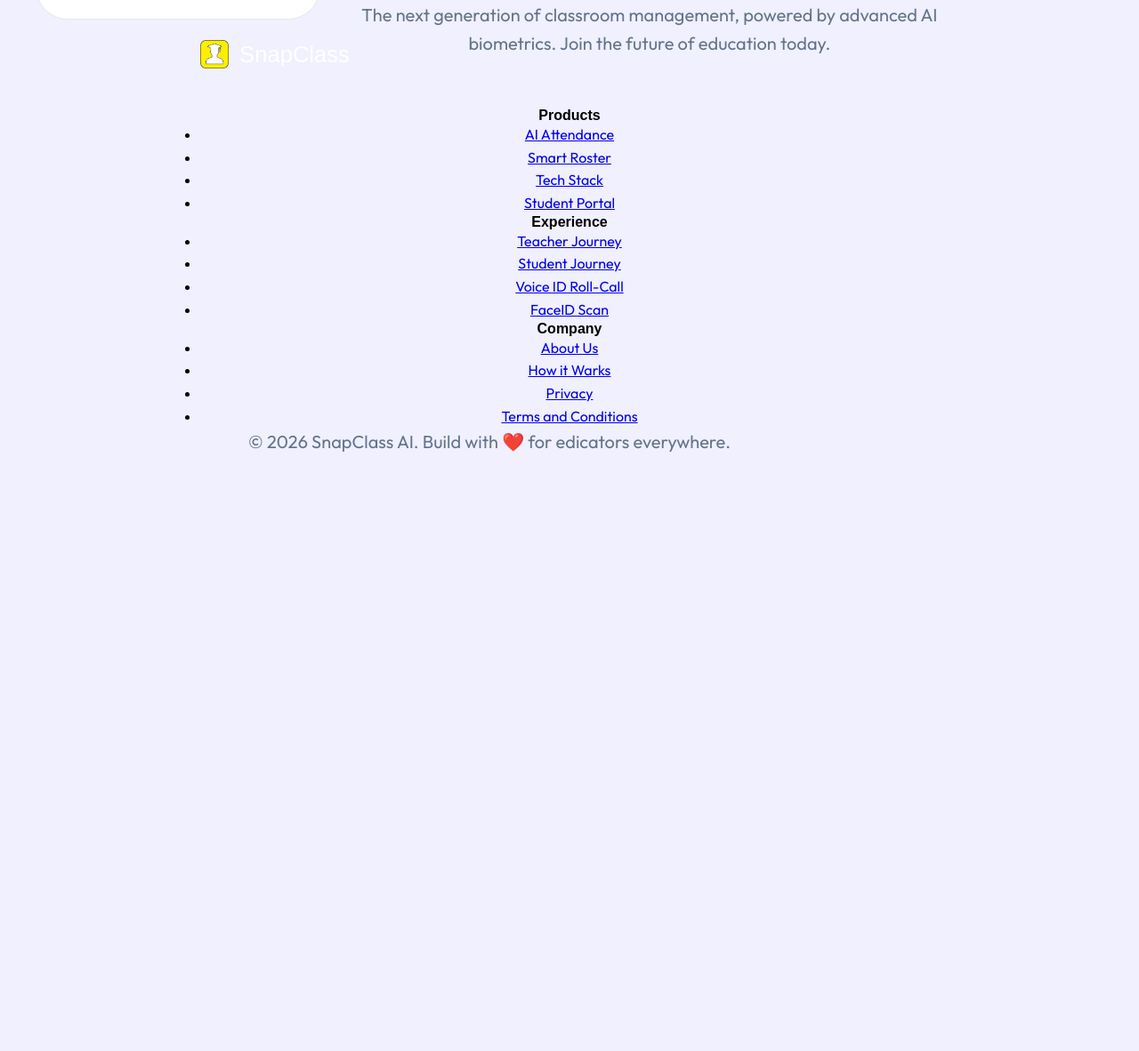
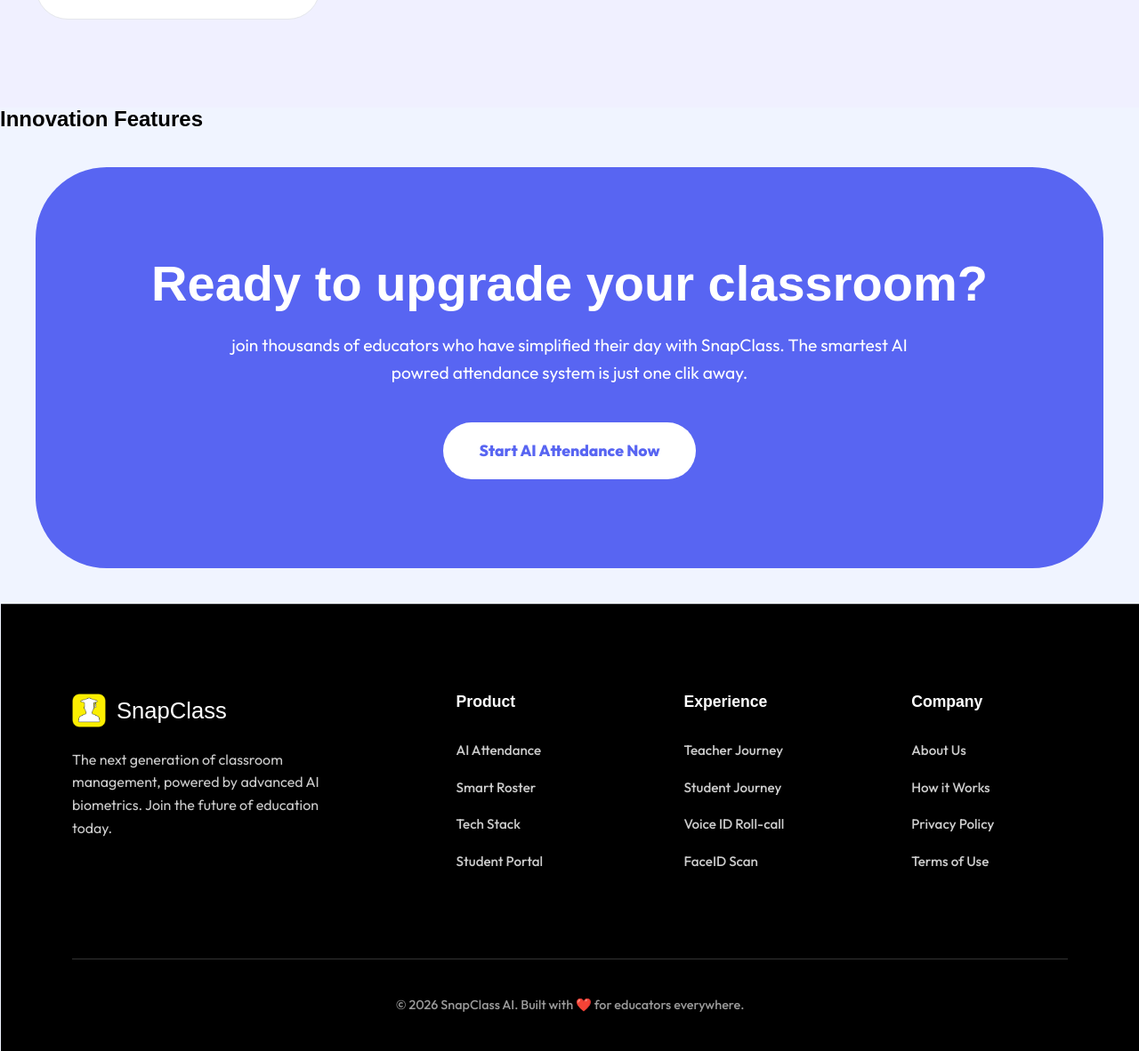
Before and after one commit to Tanvir-Sheikh-R/Landing-page-for-Attendance-by-selfie---CNN-, a Flask app: page / in a window 1280 px wide. Shown: the part 706-1888 px from the top of the page at 89% size. Before the commit the page ends 1214 px from the top, so only its background shows below. Run offline with Flask 3, Linux system fonts and the light colour scheme; some web fonts are replaced.

Commit message:
add footer section

```diff
--- a/static/css/styles.css
+++ b/static/css/styles.css
@@ -18,6 +18,7 @@ body {
     background-color: var(--bg-main);
     font-family: 'Outfit', sans-serif;
     overflow-x: hidden;
+    /* overflow-y: hidden; */
     line-height: 1.6;
 }
 
@@ -190,3 +191,104 @@ h1, h2, h3, h4 {
     right: 40px;
     bottom: 15%;
 }
+
+/* Purple Section */
+.purple-section {
+    background-color: var(--primary);
+    color: white;
+    padding: 100px 80px;
+    text-align: center;
+    border-radius: 80px;
+    margin: 40px;
+}
+
+.purple-section h2 {
+    font-size: 3.5rem;
+    margin-bottom: 24px;
+    color: white;
+}
+
+.purple-section p {
+    font-size: 1.2rem;
+    max-width: 800px;
+    margin: 0 auto 40px;
+    color: white;
+}
+
+.btn-white {
+    background-color: white;
+    color: var(--primary);
+    padding: 18px 40px;
+    border-radius: 100px;
+    text-decoration: none;
+    font-weight: 800;
+    font-size: 1.1rem;
+    display: inline-block;
+}
+
+
+/* Main Footer */
+.main-footer {
+    padding: 100px 80px 40px;
+    background-color: #000000;
+    border-top: 1px solid #333333;
+    color: #ffffff;
+    margin-left: 1px;
+}
+
+.main-footer .footer-grid {
+    display: grid;
+    grid-template-columns: 2fr 1fr 1fr 1fr;
+    gap: 80px;
+    max-width: 1200px;
+    margin: 0 auto 80px;
+}
+
+.footer-brand .logo {
+    margin-bottom: 24px;
+}
+
+.footer-brand p {
+    color: #cccccc;
+    font-size: 1rem;
+    max-width: 320px;
+    line-height: 1.6;
+}
+
+.footer-brand .logo-text {
+    color: #ffffff;
+}
+
+.footer-links h4 {
+    font-size: 1.1rem;
+    color: #ffffff;
+    margin-bottom: 32px;
+    font-weight: 800;
+}
+
+.footer-links ul {
+    list-style: none;
+}
+
+.footer-links li {
+    margin-bottom: 16px;
+}
+
+.footer-links a {
+    text-decoration: none;
+    color: #cccccc;
+    font-size: 0.95rem;
+    font-weight: 500;
+}
+
+.footer-bottom {
+    padding-top: 40px;
+    border-top: 1px solid #333333;
+    text-align: center;
+}
+
+.footer-bottom p {
+    color: #999999;
+    font-size: 0.9rem;
+    font-weight: 500;
+}
--- a/templates/index.html
+++ b/templates/index.html
@@ -1,5 +1,6 @@
 <!DOCTYPE html>
 <html lang="en">
+
 <head>
     <meta charset="UTF-8">
 
@@ -7,6 +8,7 @@
     <link rel="stylesheet" href="{{ url_for('static', filename = 'css/styles.css')}}">
     <link rel="icon" type="image/png" href="{{ url_for('static', filename = 'img/logo.png')}}">
 </head>
+
 <body>
 
     <nav class="navbar">
@@ -27,7 +29,12 @@
         <div class="nav-cta">
             <a href="https://snapclass-main-tanvir.streamlit.app/" class="btn-pill">
                 Start AI Attendance
-                <svg stroke="currentColor" fill="currentColor" stroke-width="0" viewBox="0 0 512 512" height="20px" width="20px" xmlns="http://www.w3.org/2000/svg"><path d="M294.1 256L167 129c-9.4-9.4-9.4-24.6 0-33.9s24.6-9.3 34 0L345 239c9.1 9.1 9.3 23.7.7 33.1L201.1 417c-4.7 4.7-10.9 7-17 7s-12.3-2.3-17-7c-9.4-9.4-9.4-24.6 0-33.9l127-127.1z"></path></svg>
+                <svg stroke="currentColor" fill="currentColor" stroke-width="0" viewBox="0 0 512 512" height="20px"
+                    width="20px" xmlns="http://www.w3.org/2000/svg">
+                    <path
+                        d="M294.1 256L167 129c-9.4-9.4-9.4-24.6 0-33.9s24.6-9.3 34 0L345 239c9.1 9.1 9.3 23.7.7 33.1L201.1 417c-4.7 4.7-10.9 7-17 7s-12.3-2.3-17-7c-9.4-9.4-9.4-24.6 0-33.9l127-127.1z">
+                    </path>
+                </svg>
             </a>
         </div>
     </nav>
@@ -41,13 +48,19 @@
             AI Powred <br>Attendance <span>System</span>
         </h1>
         <p>
-            Revolutionizing the classroom with next-gen computer vision and voice biometrics. Trusted by educators for speed, accuracy and security.
+            Revolutionizing the classroom with next-gen computer vision and voice biometrics. Trusted by educators for
+            speed, accuracy and security.
         </p>
 
         <div class="hero-actions">
             <a href="https://snapclass-main-tanvir.streamlit.app/" class="btn-cta">
                 Start AI Attendance
-                <svg stroke="currentColor" fill="currentColor" stroke-width="0" viewBox="0 0 512 512" height="20px" width="20px" xmlns="http://www.w3.org/2000/svg"><path d="M294.1 256L167 129c-9.4-9.4-9.4-24.6 0-33.9s24.6-9.3 34 0L345 239c9.1 9.1 9.3 23.7.7 33.1L201.1 417c-4.7 4.7-10.9 7-17 7s-12.3-2.3-17-7c-9.4-9.4-9.4-24.6 0-33.9l127-127.1z"></path></svg>
+                <svg stroke="currentColor" fill="currentColor" stroke-width="0" viewBox="0 0 512 512" height="20px"
+                    width="20px" xmlns="http://www.w3.org/2000/svg">
+                    <path
+                        d="M294.1 256L167 129c-9.4-9.4-9.4-24.6 0-33.9s24.6-9.3 34 0L345 239c9.1 9.1 9.3 23.7.7 33.1L201.1 417c-4.7 4.7-10.9 7-17 7s-12.3-2.3-17-7c-9.4-9.4-9.4-24.6 0-33.9l127-127.1z">
+                    </path>
+                </svg>
             </a>
             <a href="#journey" class="link-action">Explore Journey</a>
         </div>
@@ -55,7 +68,7 @@
 
         <div class="floating-card card-left">
             <div class="card-img">
-                <img src="{{ url_for('static', filename = 'img/demo/')}}" alt="landing img 1">
+                <img src="{{ url_for('static', filename = 'img/demo/submitted_photos.png')}}" alt="landing img 1">
                 <!-- need to add image -->
             </div>
 
@@ -63,114 +76,92 @@
 
         <div class="floating-card card-right">
             <div class="card-img">
-                <img src="{{ url_for('static', filename = 'img/demo/')}}" alt="landing img 2">
+                <img src="{{ url_for('static', filename = 'img/demo/Home.png')}}" alt="landing img 2">
                 <!-- need to add image -->
             </div>
 
         </div>
+    </header>
+
+
+
+    <section id="features" class="features">
+        <h2>Innovation Features</h2>
+
+        <div class="feature-grid">
+            <dic class="feature-card">
+                <div class="f-icon-box">
+
+                </div>
+            </dic>
+        </div>
+    </section>
+
+
+
+
+    <section class="purple-section">
+        <h2>
+            Ready to upgrade your classroom?
+        </h2>
+        <p>join thousands of educators who have simplified their day with SnapClass. The smartest AI powred
+            attendance system is just one clik away.</p>
+        <a href="#" class="btn-white">Start AI Attendance Now</a>
+    </section>
+
+
+
+
+
 
     <footer class="main-footer">
         <div class="footer-grid">
             <div class="footer-brand">
                 <div class="logo">
-                        <img src="{{ url_for('static', filename = 'img/logo.png')}}" alt="SnapClass Logo" style="height: 32px;">
-                        <div class="logo-text">
-                            SnapClass
+                    <img src="{{ url_for('static', filename='img/logo.png') }}" alt="SnapClass Logo">
+                    <div class="logo-text">SnapClass</div>
+                </div>
+                <p>The next generation of classroom management, powered by advanced AI biometrics. Join the future
+                    of
+                    education today.</p>
             </div>
 
-                        <p>
-                            The next generation of classroom management, powered by advanced AI biometrics. Join the future of education today.
-                        </p>
-                    </div>
-
-
-
             <div class="footer-links">
-                        <h4>Products</h4>
+                <h4>Product</h4>
                 <ul>
-                            <li>
-                                <a href="#">AI Attendance</a>
-                            </li>
-
-                            <li>
-                                <a href="#features">Smart Roster</a>
-                            </li>
-
-                            <li>
-                                <a href="#tech">Tech Stack</a>
-                            </li>
-
-                            <li>
-                                <a href="#student-journey">Student Portal</a>
-                            </li>
+                    <li><a href="#features">AI Attendance</a></li>
+                    <li><a href="#features">Smart Roster</a></li>
+                    <li><a href="#tech">Tech Stack</a></li>
+                    <li><a href="#student-journey">Student Portal</a></li>
                 </ul>
             </div>
-
-
 
             <div class="footer-links">
                 <h4>Experience</h4>
                 <ul>
-                            <li>
-                                <a href="#journey">Teacher Journey</a>
-                            </li>
-
-                            <li>
-                                <a href="#student-journey">Student Journey</a>
-                            </li>
-
-                            <li>
-                                <a href="#features">Voice ID Roll-Call</a>
-                            </li>
-
-                            <li>
-                                <a href="#features">FaceID Scan</a>
-                            </li>
+                    <li><a href="#journey">Teacher Journey</a></li>
+                    <li><a href="#student-journey">Student Journey</a></li>
+                    <li><a href="#features">Voice ID Roll-call</a></li>
+                    <li><a href="#features">FaceID Scan</a></li>
                 </ul>
             </div>
-
-
 
             <div class="footer-links">
                 <h4>Company</h4>
                 <ul>
-                            <li>
-                                <a href="#">About Us</a>
-                            </li>
-
-                            <li>
-                                <a href="#features">How it Warks</a>
-                            </li>
-
-                            <li>
-                                <a href="#">Privacy</a>
-                            </li>
-
-                            <li>
-                                <a href="#">Terms and Conditions</a>
-                            </li>
+                    <li><a href="#">About Us</a></li>
+                    <li><a href="#">How it Works</a></li>
+                    <li><a href="#">Privacy Policy</a></li>
+                    <li><a href="#">Terms of Use</a></li>
                 </ul>
             </div>
-
-
-
-
         </div>
 
-            </div>
-            <div class="footer-botton">
-                <p>
-                    &copy; 2026 SnapClass AI. Build with ❤️ for edicators everywhere.
-                </p>
+        <div class="footer-bottom">
+            <p>&copy; 2026 SnapClass AI. Built with ❤️ for educators everywhere.</p>
         </div>
     </footer>
 
+</body>
 
-
-
-    </header>
-
-
-
-</body>
 </html>
```
Also changed, not shown: static/img/demo/Home.png (added), static/img/demo/Teacher_register.png (added), static/img/demo/attendance_report.png (added), static/img/demo/shere_qr.png (added), static/img/demo/student_dashboard.png (added), static/img/demo/student_login.png (added), static/img/demo/submitted_photos.png (added), static/img/demo/teacher_dashboard.png (added), static/img/demo/teacher_login.png (added), static/img/demo/upload_photos.png (added). Lines whose indentation alone changed are shown as unchanged.
